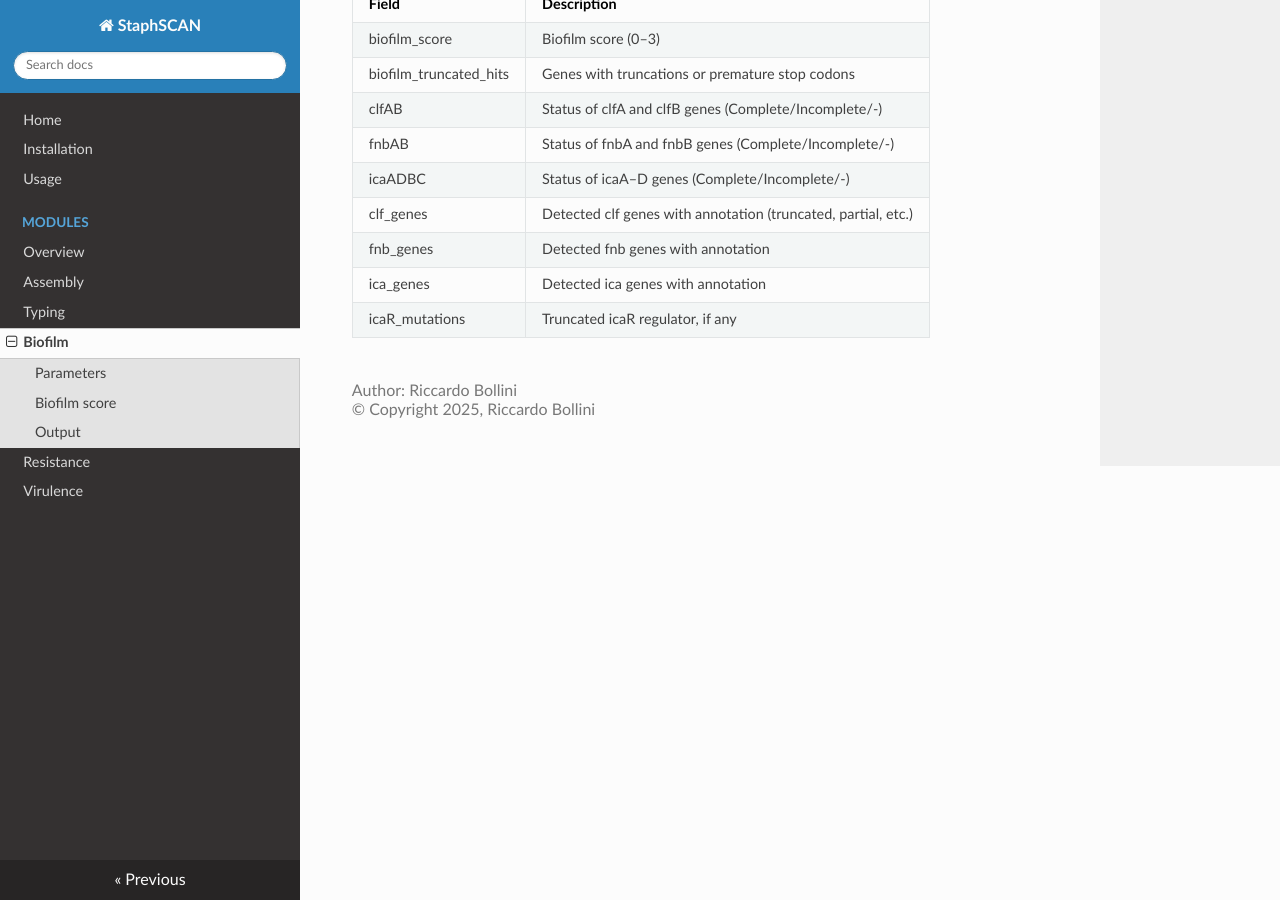
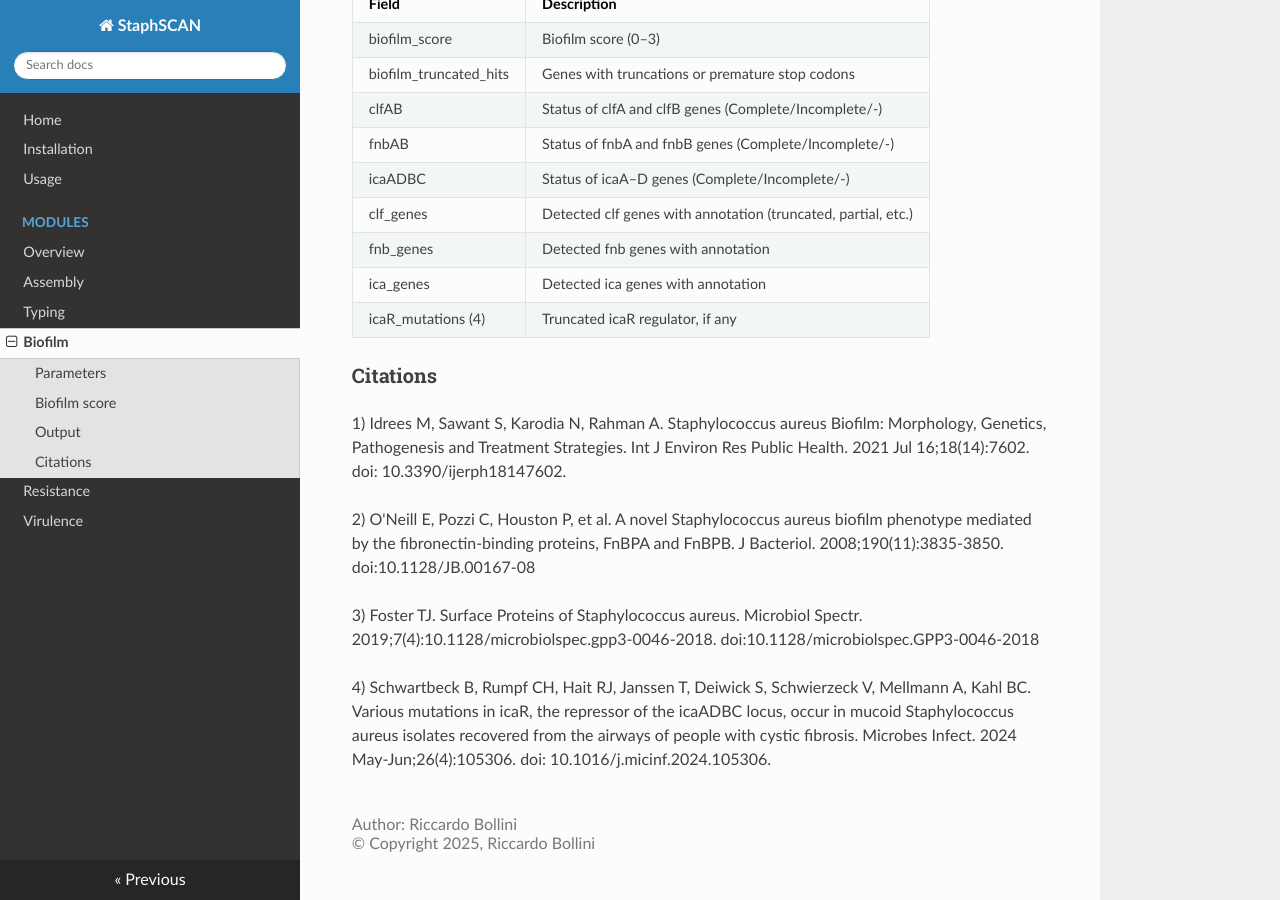
Before and after one commit to riccabolla/StaphSCAN, an MkDocs documentation site: the page built from docs/biofilm.md, in a window 1280 px wide and 900 px high, scrolled down 1166 px. Built offline with MkDocs 1.6.1, drawn with Linux system fonts in a browser that asks for light colours; nearby versions of some CDN libraries; some of the changed text lies outside the part shown.

Commit message:
add citations

```diff
--- a/docs/biofilm.md
+++ b/docs/biofilm.md
@@ -2,7 +2,7 @@
 
 ``-m biofilm``
 
-The biofilm module identifies key *Staphylococcus aureus* genes involved in biofilm formation, including surface proteins (*clfA*, *clfB*, *fnbA*, *fnbB*), polysaccharide intercellular adhesin genes (*icaA–D*), and the *icaR* regulator. These genes contribute to adhesion, biofilm maturation, and regulation of the biofilm phenotype.
+The biofilm module identifies key *Staphylococcus aureus* genes involved in biofilm formation, including surface proteins (*clfA*, *clfB*, *fnbA*, *fnbB*), polysaccharide intercellular adhesin genes (*icaA–D*), and the *icaR* regulator. These genes contribute to adhesion, biofilm maturation, and regulation of the biofilm phenotype (1).
 
 A curated FASTA file containing representative biofilm gene sequences is bundled with the module and stored in the ``/data`` directory.
 
@@ -28,7 +28,7 @@ Hits are filtered by minimum alignment identity and coverage:
 
 ### Biofilm score
 
-A biofilm score is calculated, based on the genes detected.
+A biofilm score is calculated, based on the genes detected (2) (3).
 
 It follows this criteria:
 
@@ -54,4 +54,15 @@ Results are grouped for each gene-family, and reported individually if any imper
 | clf_genes                      | Detected clf genes with annotation (truncated, partial, etc.) |
 | fnb_genes                      | Detected fnb genes with annotation                            |
 | ica_genes                      | Detected ica genes with annotation                            |
-| icaR_mutations                 | Truncated icaR regulator, if any                              |
+| icaR_mutations (4)             | Truncated icaR regulator, if any                              |
+
+
+### Citations
+
+1) Idrees M, Sawant S, Karodia N, Rahman A. Staphylococcus aureus Biofilm: Morphology, Genetics, Pathogenesis and Treatment Strategies. Int J Environ Res Public Health. 2021 Jul 16;18(14):7602. doi: 10.3390/ijerph18147602.
+
+2) O'Neill E, Pozzi C, Houston P, et al. A novel Staphylococcus aureus biofilm phenotype mediated by the fibronectin-binding proteins, FnBPA and FnBPB. J Bacteriol. 2008;190(11):3835-3850. doi:10.1128/JB.00167-08
+
+3) Foster TJ. Surface Proteins of Staphylococcus aureus. Microbiol Spectr. 2019;7(4):10.1128/microbiolspec.gpp3-0046-2018. doi:10.1128/microbiolspec.GPP3-0046-2018
+
+4) Schwartbeck B, Rumpf CH, Hait RJ, Janssen T, Deiwick S, Schwierzeck V, Mellmann A, Kahl BC. Various mutations in icaR, the repressor of the icaADBC locus, occur in mucoid Staphylococcus aureus isolates recovered from the airways of people with cystic fibrosis. Microbes Infect. 2024 May-Jun;26(4):105306. doi: 10.1016/j.micinf.2024.105306.
```
Also changed, not shown: other parts of docs/biofilm.md (+2 -2 lines).
